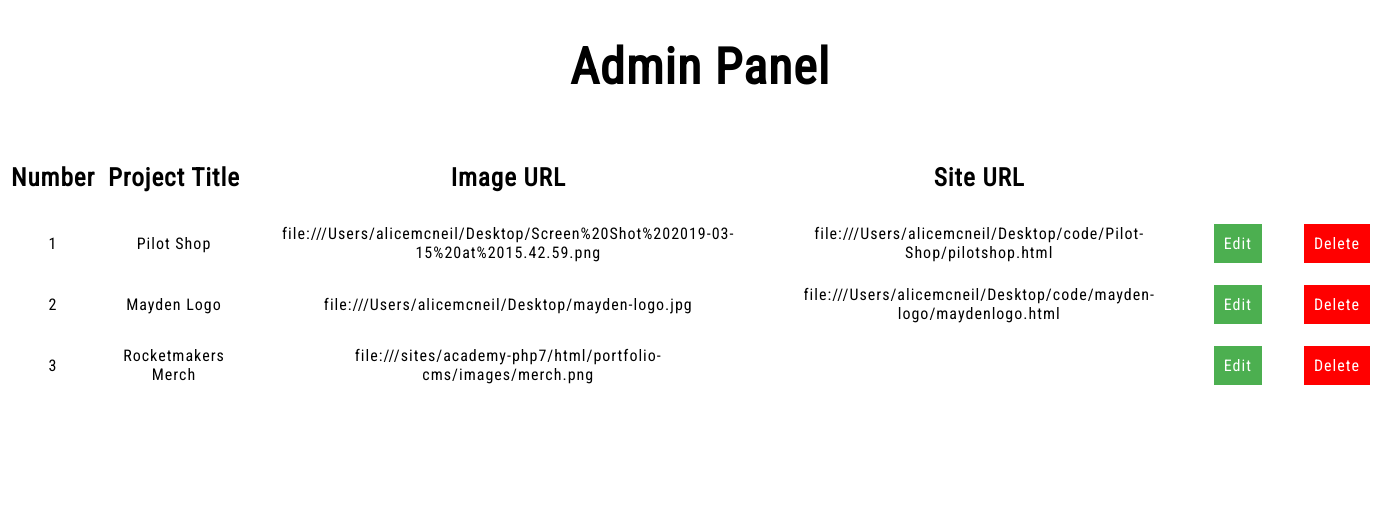
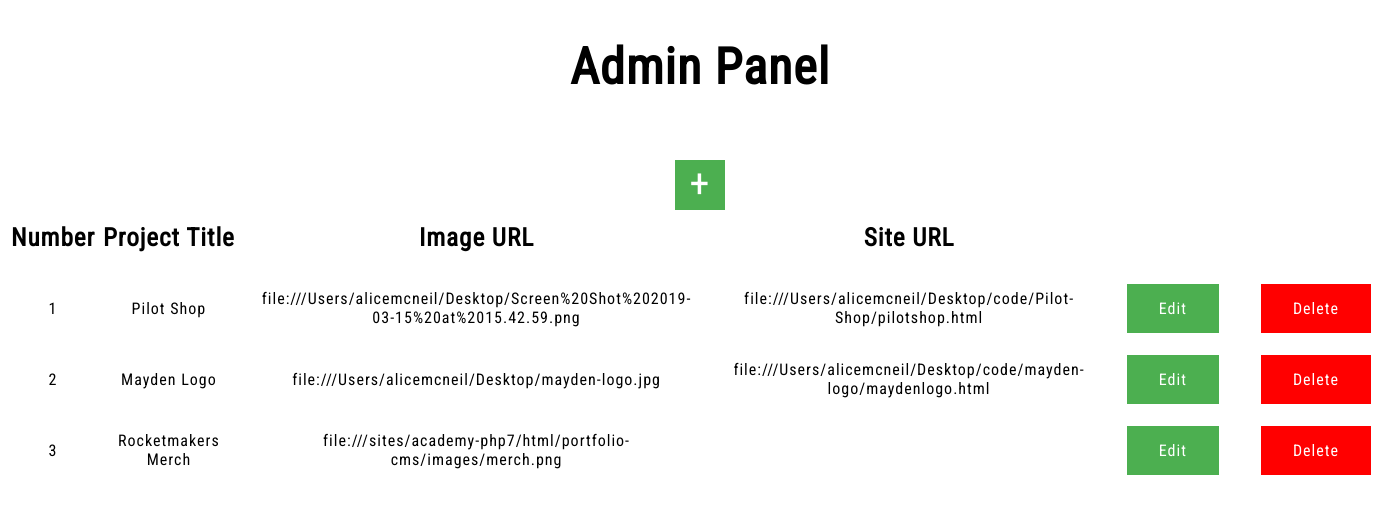
Before and after one commit to alicemcneil/portfolio-cms, a PHP site: page / in a window 1400 px wide. Shown: the top 514 px of the page. Run offline with PHP 8.4, Linux system fonts and the light colour scheme; data comes from the database, SQL or seed files in the repository.

Commit message:
added css to my admin page

```diff
--- a/admin_page/admin_page.css
+++ b/admin_page/admin_page.css
@@ -31,7 +31,6 @@ input[type=submit] {
     text-decoration: none;
     display: inline-block;
     font-size: 16px;
-    padding: 10px;
 }
 
 .delete {
@@ -41,3 +40,14 @@ input[type=submit] {
 .edit {
     background-color: #4CAF50; /* Green */
 }
+
+.add {
+    text-decoration: none;
+    font-size: 40px;
+    background-color:#4CAF50;
+    color: white;
+    display: inline-block;
+
+    width: 50px;
+    height: 50px;
+}
--- a/admin_page/index.php
+++ b/admin_page/index.php
@@ -11,6 +11,7 @@ $query->execute();
 $projects = $query->fetchAll();
 
 echo '<h1>Admin Panel</h1>
+<a href="#" class="add">+</a>
 <table>
     <tr>
         <th>Number</th>
--- a/portfolio-cms/html/index.php
+++ b/portfolio-cms/html/index.php
@@ -66,10 +66,9 @@ $results = $query->fetchAll();
         <div class="image-container">
 
         <?php
-        $projects = [];
-        echo '<img src="' . $result['img_url'] . '" alt="project image"  class="';
+        echo '<img src="' . $results['img_url'] . '" alt="project image"  class="';
         foreach ($results as $result) {
-            if ($result['id'] == 1 || $result['id'] % 3 ) {
+            if ($result['id'] = 1 ) {
                 echo 'image1';
             } else {
                 echo 'image2';
```
